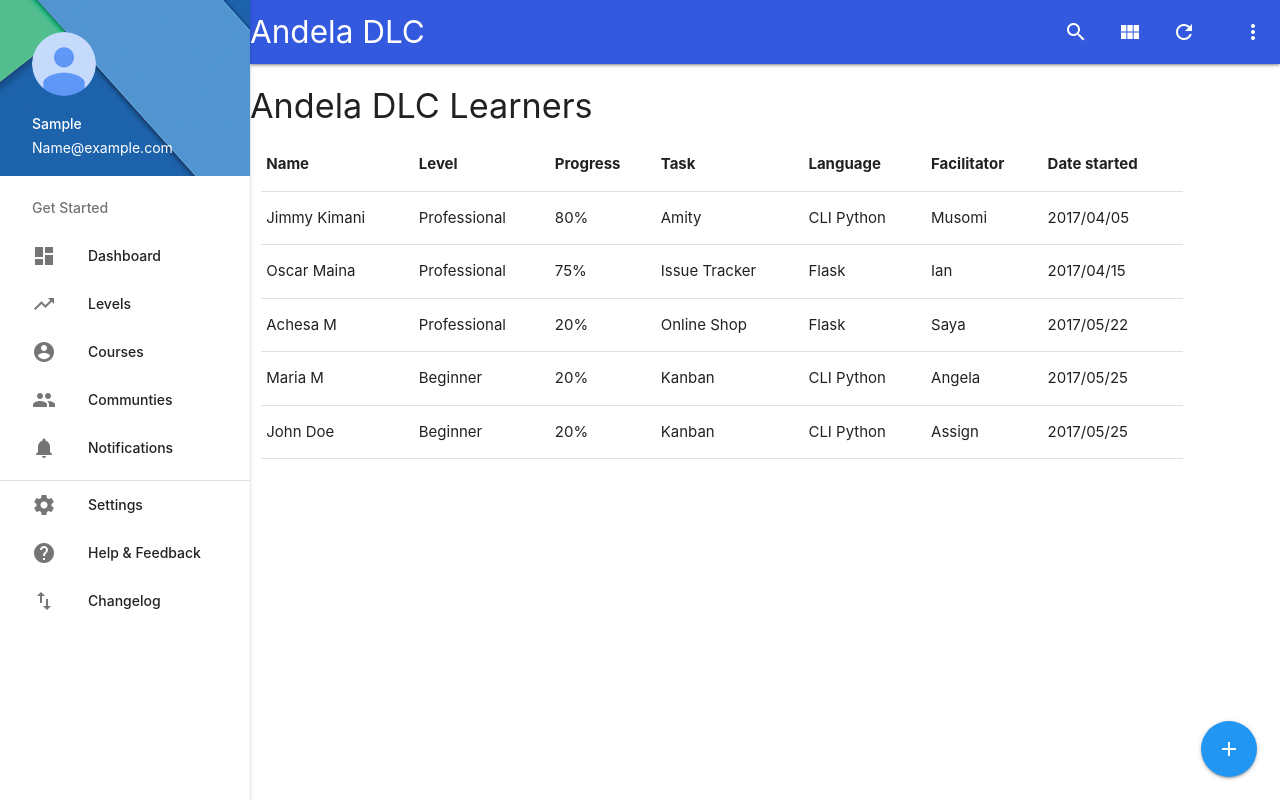
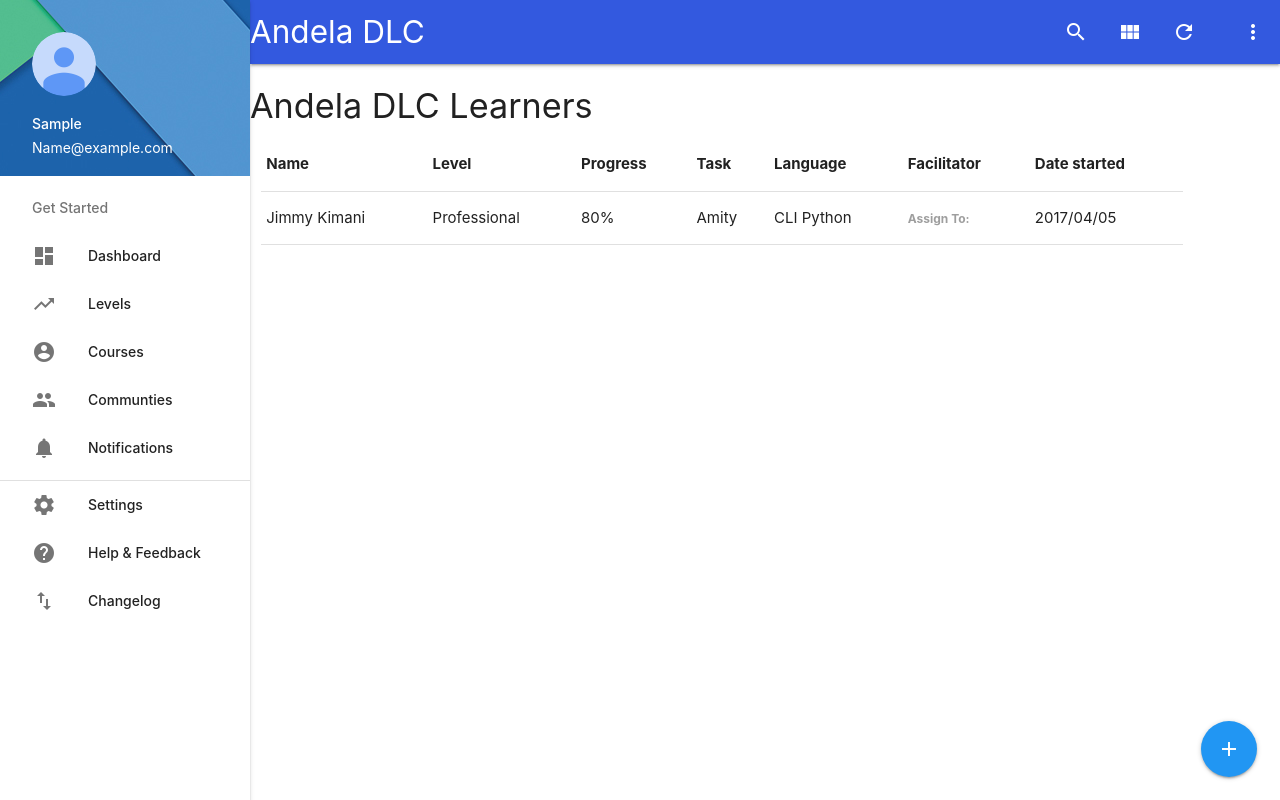
Before and after one commit to mnjaggah/DLC-andela, a Flask app: page /dashboard in a window 1280 px wide. Run offline with Flask 2, Linux system fonts and the light colour scheme; a user stored in the database is signed in; tables that the repository leaves empty hold one stand-in row (values such as "Sample post"); parts of the project's set-up code (start-up, migrations or seed data) failed here and were passed over; some libraries are stand-ins or nearby versions.

Commit message:
(Feature) Implented functionalities, updated file

```diff
--- a/app/templates/addcourse.html
+++ b/app/templates/addcourse.html
@@ -10,9 +10,9 @@
         <div class="center">
           {% if add_course %}
                 <h1> Create course </h1>
-            {% else %}
+          {% else %}
                 <h1> Edit course </h1>
-            {% endif %}
+          {% endif %}
         {{ wtf.quick_form(form) }}
       </div>
     </div>
--- a/app/templates/courses.html
+++ b/app/templates/courses.html
@@ -30,7 +30,7 @@
                 <tr>
                   <td>{{ course.name }}</td>
                   <td>{{ course.description }}</td>
-                  <td> {{ course.url }}</td>
+                  <td> {{ course.resource }} </td>
                   <td> <a href="{{ url_for('edit_course', id=course.id) }}"> <i class="fa fa-pencil"></i> Edit
                     </a>
                   </td>
@@ -39,7 +39,7 @@
                     </a>
                   </td>
                   <td>
-                    <a href="{{ url_for('add_tasks') }}"> <i class="fa fa-plus"></i> Add tasks
+                    <a href="{{ url_for('add_tasks', name=course.name) }}"> <i class="fa fa-plus"></i> Add tasks
                     </a>
                   </td>
                 </tr>
--- a/app/templates/dashboard.html
+++ b/app/templates/dashboard.html
@@ -3,7 +3,6 @@
 My Dashboard | Welcome
 {% endblock %}
 {% block content %}
-{% if current_user.is_admin %}
 <div id="table-datatables">
               <h4 class="header">Andela DLC Learners</h4>
               <div class="row">
@@ -28,47 +27,17 @@ My Dashboard | Welcome
                             <td>80%</td>
                             <td>Amity</td>
                             <td>CLI Python</td>
-                            <td>Musomi</td>
+                            <td>
+                              <div class ="form-group">
+                  					    <label class="control-label "><b>Assign To:</b></label>
+                  					    <select name="assign_to" class = "form-control">
+                  					    	{% for falicitator in facilitators%}
+                  					        	<option value="#"></option>
+                  					        {% endfor %}
+                  					    </select>
+                  					</div>
+                          </td>
                             <td>2017/04/05</td>
                         </tr>
-                        <tr>
-                            <td>Oscar Maina</td>
-                            <td>Professional</td>
-                            <td>75%</td>
-                            <td>Issue Tracker</td>
-                            <td>Flask</td>
-                            <td>Ian</td>
-                            <td>2017/04/15</td>
-                        </tr>
-                        <tr>
-                            <td>Achesa M</td>
-                            <td>Professional</td>
-                            <td>20%</td>
-                            <td>Online Shop</td>
-                            <td>Flask</td>
-                            <td>Saya</td>
-                            <td>2017/05/22</td>
-                        </tr>
-                        <tr>
-                            <td>Maria M</td>
-                            <td>Beginner</td>
-                            <td>20%</td>
-                            <td>Kanban</td>
-                            <td>CLI Python</td>
-                            <td>Angela</td>
-                            <td>2017/05/25</td>
-                        </tr>
-                        <tr>
-                            <td>John Doe</td>
-                            <td>Beginner</td>
-                            <td>20%</td>
-                            <td>Kanban</td>
-                            <td>CLI Python</td>
-                            <td>Assign</td>
-                            <td>2017/05/25</td>
-                        </tr>
-                        {% else %}
-                        {{url_for('index')}}
-                        {% endif %}
 
               {% endblock %}
--- a/app/views.py
+++ b/app/views.py
@@ -81,7 +81,7 @@ def add_course():
     form = CoursesForm()
     if form.validate_on_submit():
         course = Course(name=form.name.data,
-                        description=form.description.data)
+                        description=form.description.data, resource=form.url.data)
         try:
             db.session.add(course)
             db.session.commit()
@@ -104,6 +104,7 @@ def edit_course(id):
     if form.validate_on_submit():
         course.name = form.name.data
         course.description = form.description.data
+        course.resource = form.url.data
         db.session.commit()
         flash('You have successfully edited the course.')
         return redirect(url_for('list_courses'))
@@ -125,14 +126,14 @@ def delete_course(id):
     return redirect(url_for('list_courses'))
 
 
-@app.route("/tasks/add", methods=['GET', 'POST'])
+@app.route("/tasks/add/<name>", methods=['GET', 'POST'])
 @login_required
-def add_tasks():
+def add_tasks(name):
     """ Add task """
     form = TasksForm()
     if form.validate_on_submit():
         task = Tasks(task_name=form.TaskName.data,
-                     task_description=form.description.data)
+                     task_description=form.description.data, course_name=name)
         try:
             db.session.add(task)
             db.session.commit()
```
Also changed, not shown: app/static/mystyle.css (added, +16 -0 lines), app/templates/addtask.html (added, +9 -0 lines).
